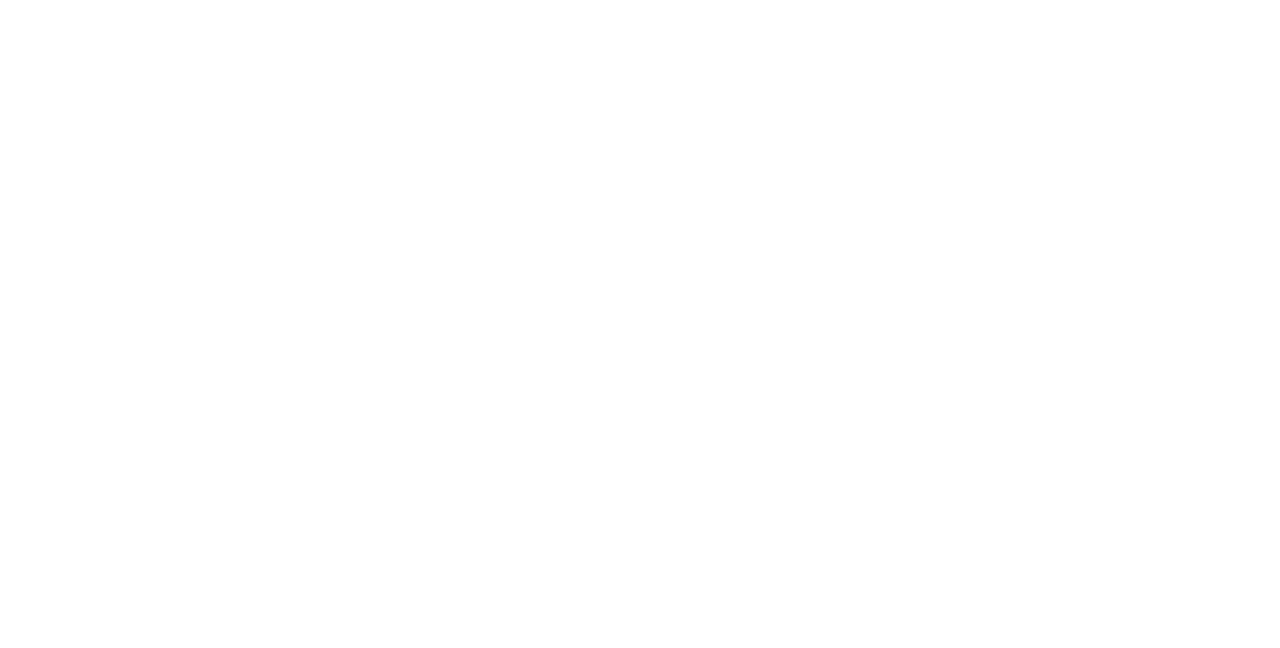
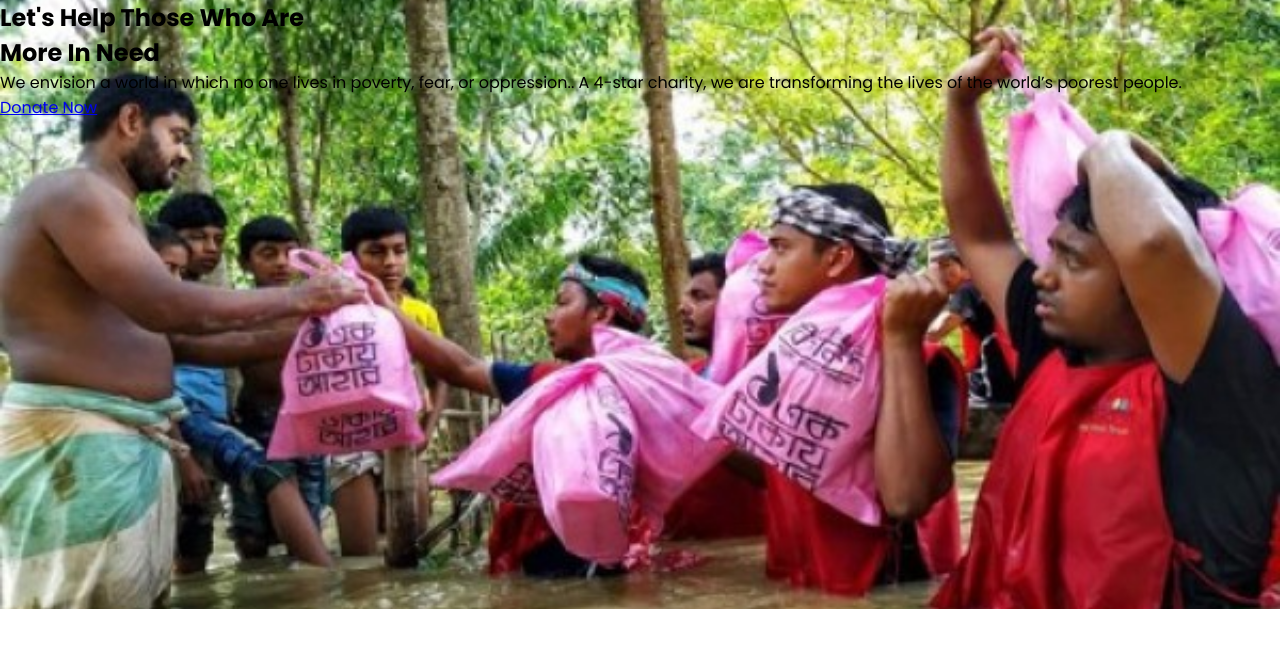
Before and after one commit to hossainta1/donate-today, a plain HTML site: page index.html in a window 1280 px wide. Drawn offline with Linux system fonts and the light colour scheme.

Commit message:
added image

```diff
--- a/index.html
+++ b/index.html
@@ -4,10 +4,21 @@
     <meta charset="UTF-8">
     <meta http-equiv="X-UA-Compatible" content="IE=edge">
     <meta name="viewport" content="width=device-width, initial-scale=1.0">
-    <title>Document</title>
+    <title>Help for flood-affected people.</title>
     <link rel="stylesheet" href="style.css">
+    <link rel="preconnect" href="https://fonts.googleapis.com">
+    <link rel="preconnect" href="https://fonts.gstatic.com" crossorigin>
+    <link href="https://fonts.googleapis.com/css2?family=Poppins:wght@400;500;600;700&display=swap" rel="stylesheet">
 </head>
 <body>
+    <section class="banner">
+        <div class="rectangle">
+            <h1>Let's Help Those Who Are <br> More In Need</h1>
+            <p>We envision a world in which no one lives in poverty, fear, or oppression.. A 4-star charity, we are transforming the
+            lives of the world’s poorest people.</p>
+            <a class="donate-now" href="#">Donate Now</a>
+        </div>
+    </section>
 
 </body>
 </html>
--- a/style.css
+++ b/style.css
@@ -0,0 +1,18 @@
+* {
+    margin: 0;
+    padding: 0;
+    font-family: "Poppins", sans-serif;
+    scroll-behavior: smooth;
+}
+body {
+    width: 100%;
+
+}
+.banner{
+    width: 100%;
+        height: 609px;
+        background-image: url(images/donation11.jpg);
+        background-position: center;
+        background-repeat: no-repeat;
+        background-size: cover;
+}
```
